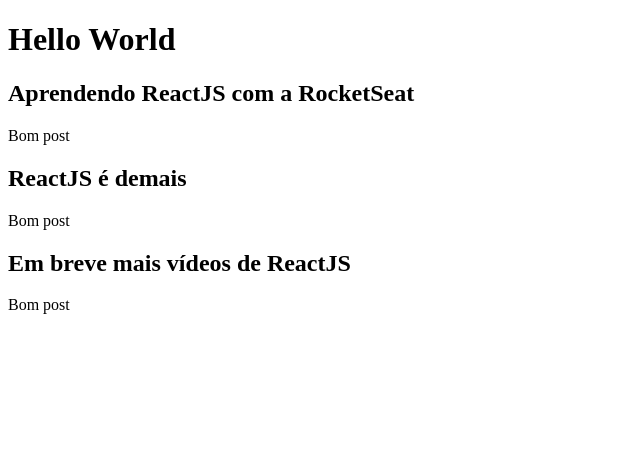
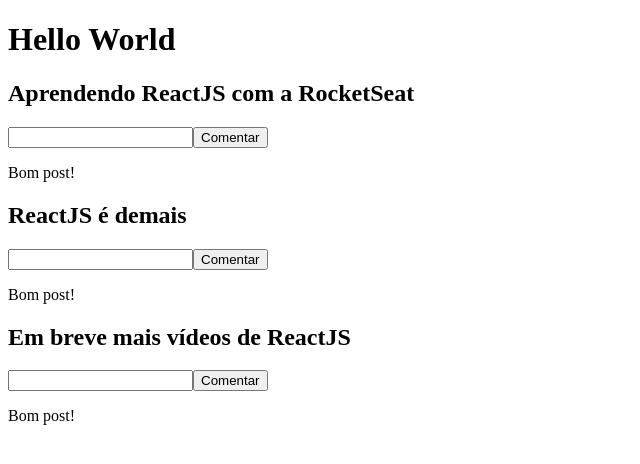
Before and after one commit to marcelosperalta/bootcamp_rocketseat, a React (Create React App) app in the folder 20170622/my-app/: page / in a window 1280 px wide. Shown: the top 464 px of the page, without its empty margins (0-640 px from the left). Built offline with nearby package versions, Linux system fonts and the light colour scheme.

Commit message:
rocketseat

```diff
--- a/20170622/my-app/src/components/Post.js
+++ b/20170622/my-app/src/components/Post.js
@@ -9,16 +9,28 @@
 
         this.state = {
             comments: [
-                { text: "Bom post" }
+                { text: "Bom post!" }
             ]
         };
+
+        this.handleSubmit = this.handleSubmit.bind(this);
     }
+
+    handleSubmit(e) {
+        //this.setState
+        e.preventDefault();
+    }
+
 
     render() {
         return (
             <div>
                 {/* <h2>Post</h2> // cenário 1 */}
                 <h2>{this.props.title}</h2>
+                <form onSubmit={this.handleSubmit}>
+                    <input />
+                    <button type="submit">Comentar</button>
+                </form>
                 {/* <Comment /> // cenário 2 */}
                 {/* <Comment text="Bom post" /> // cenário 3 */}
                 { this.state.comments.map((comment, index) => {
```
